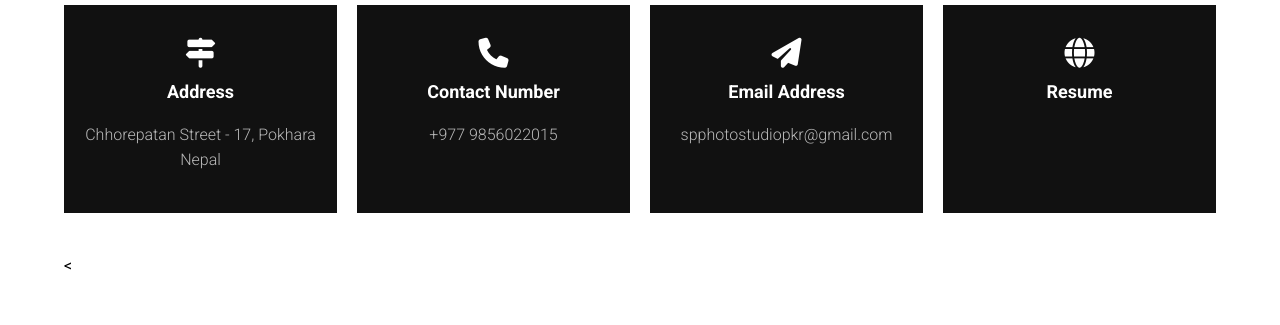
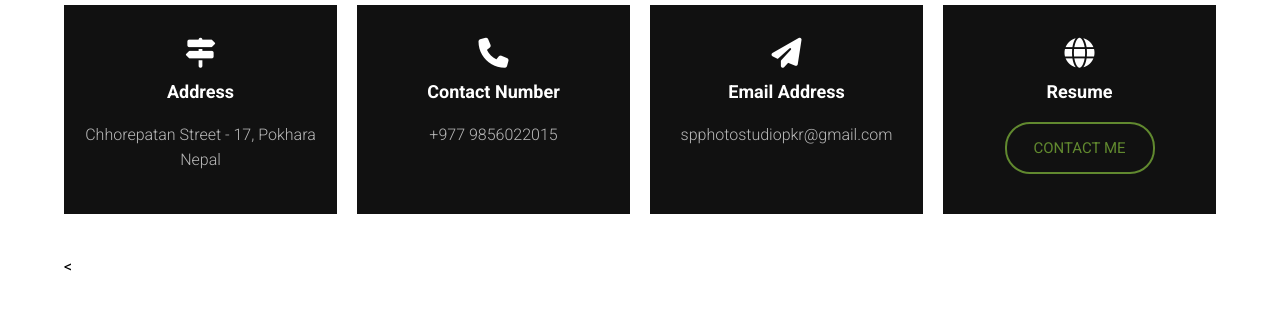
Before and after one commit to sujan123234/my-site, a plain HTML site: page contact.html in a window 1280 px wide. Shown: the part 920-1245 px from the top of the page. Drawn offline with Linux system fonts and the light colour scheme.

Commit message:
final commit

```diff
--- a/contact.html
+++ b/contact.html
@@ -112,7 +112,8 @@
                             <i class = "fas fa-globe"></i>
                         </span>
                         <span>Resume</span>
-                        <p></p>
+
+                        <p><center><a href = "https://drive.google.com/file/d/1QGaOMwrTG_I22RDDbe-BSBGHHLuKFUBW/view?usp=share_link" class = "btn">Contact Me</a></center></p>
                     </div>
                 </div>
 
--- a/main.css
+++ b/main.css
@@ -48,6 +48,22 @@ h1, h2, h3, h4, h5, h6, p{
     border: none;
     display: block;
     width: 150px;
+    text-align: center;
+    color: var(--darkGreen);
+    text-transform: uppercase;
+    background: transparent;
+    font-size: 15px;
+    padding: 12px;
+    border: 2px solid var(--darkGreen);
+    border-radius: 25px;
+    margin: 15px 0;
+    transition: var(--transition);
+}
+.btn1{
+    background: var(--darkGreen);
+    border: none;
+    display: block;
+    width: 300px;
     text-align: center;
     color: var(--darkGreen);
     text-transform: uppercase;
```
